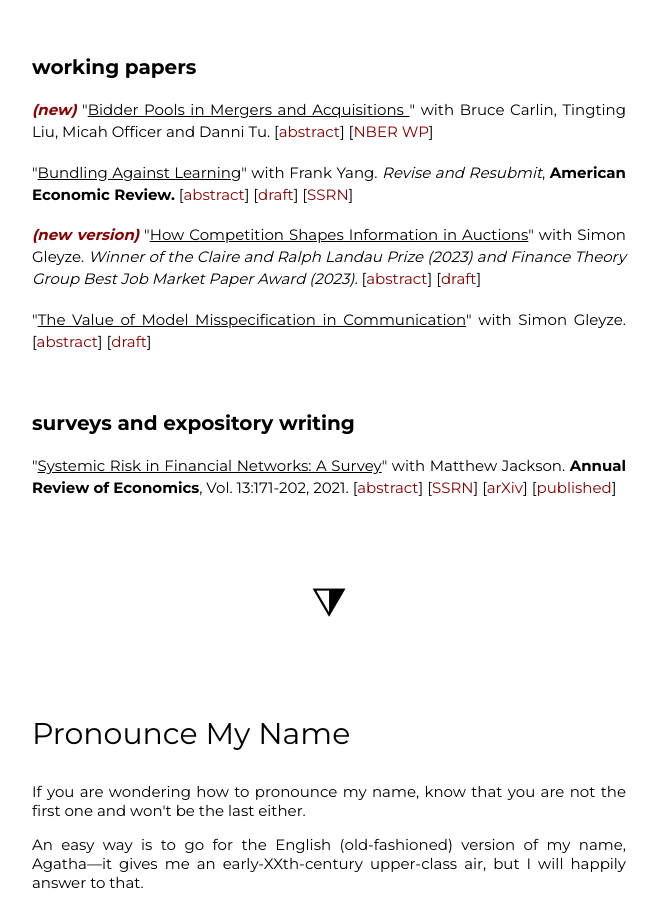
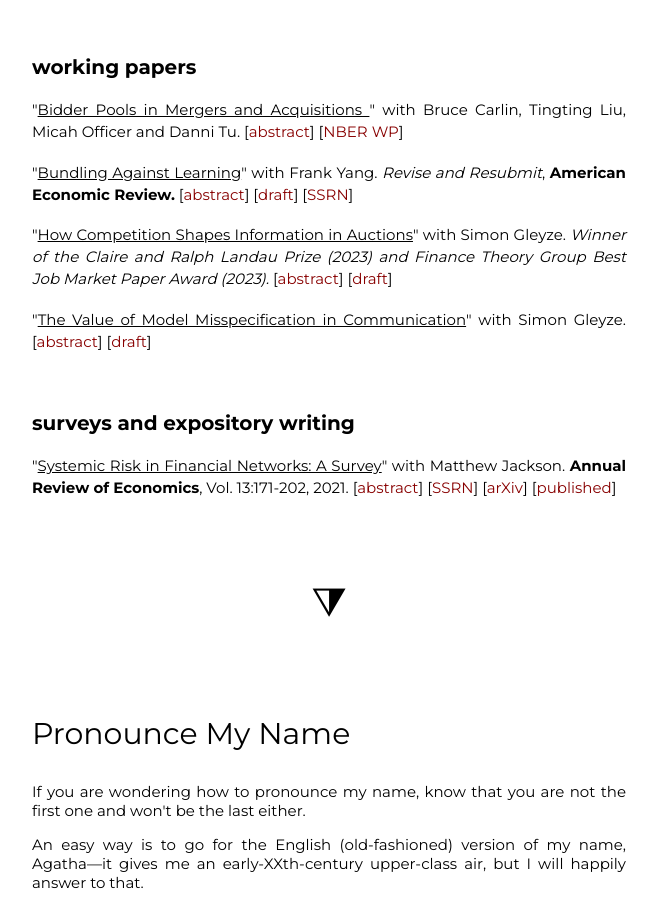
Before and after one commit to agathepernoud/agathepernoud.github.io, a plain HTML site: page index.html in a window 1280 px wide. Shown: the part 1207-2104 px from the top of the page, without its empty margins (311-970 px from the left). Drawn offline with Linux system fonts and the light colour scheme.

Commit message:
Add files via upload

```diff
--- a/index.html
+++ b/index.html
@@ -244,10 +244,20 @@ centrality and its available investment opportunities. In standard core-peripher
 
 <p style="margin-left:3px;font-size:20px;"> <b> working papers </b>  </p>
 
+<!-- <p style="margin-left:3px;margin-right:3px;font-size:15px; margin-bottom: 0.5cm;line-height:22px">
+
+<span style="color: #880000"><b><i>(new)</i></b></span>  "<u>Does <i>p</i>-Hacking Mitigate or Amplify Publication Bias?</u>" with Boli Xu and Cai Yong.
+       [<a class="link_main" href="javascript:unhide('abstract_phacking');">abstract</a>] [<a class="link_main" href="Pernoud_Yang_BundlingLearning.pdf" target="_blank">draft</a>]    [<a class="link_main" href="https://papers.ssrn.com/sol3/papers.cfm?abstract_id=5507300" target="_blank">SSRN</a>]
+
+<div id="abstract_phacking" class="hidden">
+
+This paper studies the effects of <i>p</i>-hacking on the bias of published estimates when papers with statistically significant results are selectively published. We show that fast <i>p</i>-hacking — actions which lead to large changes in <i>p</i>-values — always increases the amplification bias from selective publication. On the other hand, slow <i>p</i>-hacking — actions which lead to small changes in <i>p</i>-values — increases amplification bias when selection is weak, but mitigates it when selection is strong. Thus, the effect of <i>p</i>-hacking depends on the selection environment and is an empirical question. We show that the true distribution of effects, as well as the probability of fast and slow <i>p</i>-hacking, are identified under a normality assumption.
+</div> -->
+
 
 <p style="margin-left:3px;margin-right:3px;font-size:15px; margin-bottom: 0.5cm;line-height:22px">
 
-<span style="color: #880000"><b><i>(new)</i></b></span>  "<u>Bidder Pools in Mergers and Acquisitions </u>" with Bruce Carlin, Tingting Liu, Micah Officer and Danni Tu.
+"<u>Bidder Pools in Mergers and Acquisitions </u>" with Bruce Carlin, Tingting Liu, Micah Officer and Danni Tu.
        [<a class="link_main" href="javascript:unhide('abstract_negotiauction');">abstract</a>] [<a class="link_main" href="https://www.nber.org/papers/w34846" target="_blank">NBER WP</a>]
 
 <div id="abstract_negotiauction" class="hidden">
@@ -256,17 +266,6 @@ Allocation mechanisms in M&A deals are complex, but a main feature is that a tar
 
 </div>
 
-
-<!--<p style="margin-left:3px;margin-right:3px;font-size:15px; margin-bottom: 0.5cm;line-height:22px">
-
-<span style="color: #880000"><b><i>(new)</i></b></span>  "<u>Does <i>p</i>-Hacking Mitigate or Amplify Publication Bias?</u>" with Boli Xu and Cai Yong.
-       [<a class="link_main" href="javascript:unhide('abstract_phacking');">abstract</a>] [<a class="link_main" href="Pernoud_Yang_BundlingLearning.pdf" target="_blank">draft</a>]    [<a class="link_main" href="https://papers.ssrn.com/sol3/papers.cfm?abstract_id=5507300" target="_blank">SSRN</a>]
-
-<div id="abstract_phacking" class="hidden">
-
-This paper studies the effects of <i>p</i>-hacking on the bias of published estimates when papers with statistically significant results are selectively published. We show that fast <i>p</i>-hacking — actions which lead to large changes in <i>p</i>-values — always increases the amplification bias from selective publication. On the other hand, slow <i>p</i>-hacking — actions which lead to small changes in <i>p</i>-values — increases amplification bias when selection is weak, but mitigates it when selection is strong. Thus, the effect of <i>p</i>-hacking depends on the selection environment and is an empirical question. We show that the true distribution of effects, as well as the probability of fast and slow <i>p</i>-hacking, are identified under a normality assumption.
-</div>
--->
 
 <p style="margin-left:3px;margin-right:3px;font-size:15px; margin-bottom: 0.5cm;line-height:22px">
 
@@ -288,7 +287,7 @@ higher-tier good, resulting in a higher posterior variance on the log scale.
 
 <p style="margin-left:3px;margin-right:3px;font-size:15px; margin-bottom: 0.5cm;line-height:22px">
 
-<span style="color: #880000"><b><i>(new version)</i></b></span>  "<u>How Competition Shapes Information in Auctions</u>" with Simon Gleyze. <i>Winner of the Claire and Ralph Landau Prize (2023) and Finance Theory Group Best Job Market Paper Award (2023).</i>
+"<u>How Competition Shapes Information in Auctions</u>" with Simon Gleyze. <i>Winner of the Claire and Ralph Landau Prize (2023) and Finance Theory Group Best Job Market Paper Award (2023).</i>
        [<a class="link_main" href="javascript:unhide('abstract_jmp');">abstract</a>] [<a class="link_main" href="Pernoud_Gleyze_InfoCompetition.pdf" target="_blank">draft</a>]
 
 <div id="abstract_jmp" class="hidden">
```
